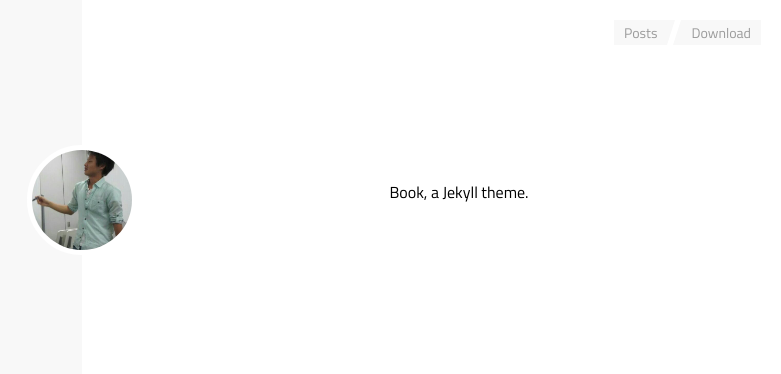
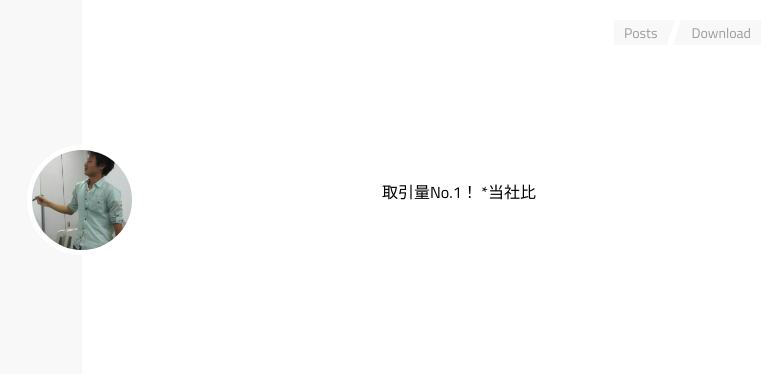
Before and after one commit to takagotch/o2396, a Jekyll site: the page built from index.html, in a window 1280 px wide. Shown: the top 374 px of the page, without its empty margins (366-1147 px from the left). Built offline with Jekyll 4.4.1, drawn with Linux system fonts in a browser that asks for light colours.

Commit message:
Update index.html

```diff
--- a/index.html
+++ b/index.html
@@ -3,5 +3,5 @@ layout: page
 ---
 
 <section class="homepage">
-  <p>Book, a Jekyll theme.</p>
+  <p> 取引量No.1！ *当社比 </p>
 </section>
```
